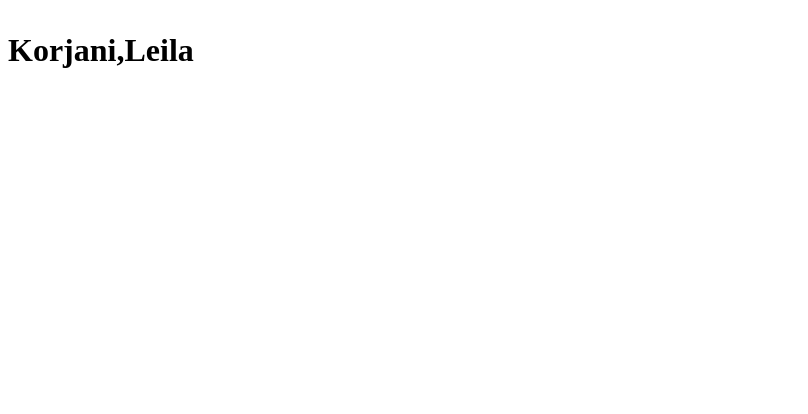
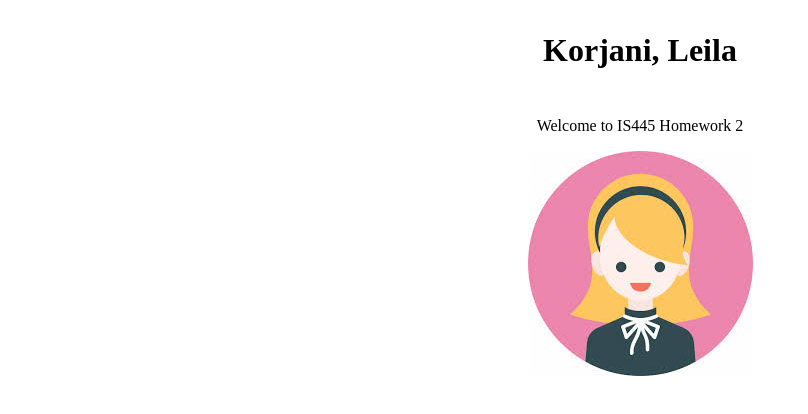
Before and after one commit to leilakorjani/Assignment2, a plain HTML site: page index.html in a window 1280 px wide. Shown: the whole page, without its empty margins (0-808 px from the left). Drawn offline with Linux system fonts and the light colour scheme.

Commit message:
second commit

```diff
--- a/index.html
+++ b/index.html
@@ -4,13 +4,22 @@
     <meta charset="UTF-8">
     <meta name="viewport" content="width=device-width, initial-scale=1.0">
     <meta http-equiv="X-UA-Compatible" content="ie=edge">
-    <title>My Page</title>
+    <title>Leila Korjani Page</title>
+    <link rel="stylesheet" href="style.css">
 </head>
 <body>
     <header>
         <h1>
-            <p>Korjani,Leila</p>
+            <p>Korjani, Leila</p>
         </h1>
     </header>
+    <main>
+        <div class="topic">
+            <p>Welcome to IS445 Homework 2</p>
+        </div>
+        <div class="avatar-image">
+            <img src="image/myavatar.jpg" alt="my avatar">
+        </div>
+    </main>
 </body>
 </html>
--- /dev/null
+++ b/style.css
@@ -0,0 +1,22 @@
+header{
+    text-align: center;
+}
+.topic{
+    text-align: center;
+}
+.topic{
+    display: flex;
+    flex-flow:row wrap;
+    justify-content: center;
+}
+/*.topic{
+    display: flex;
+    align-items: center;
+    justify-content: middle;
+}*/
+.avatar-image{
+    display: flex;
+    flex-flow:row wrap;
+    align-items: center;
+    justify-content: center;
+}
```
Also changed, not shown: image/myavatar.jpg (added).
